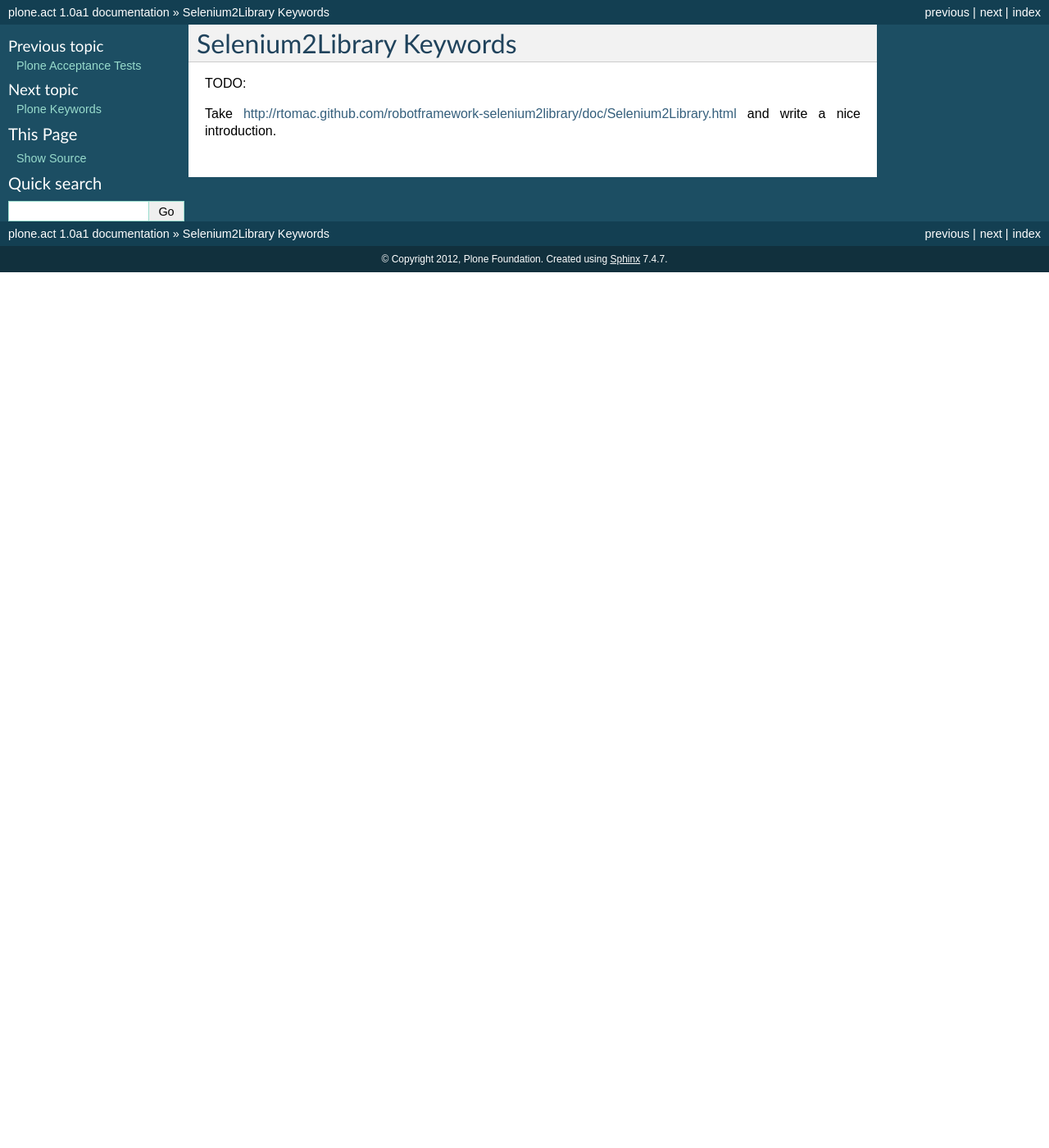
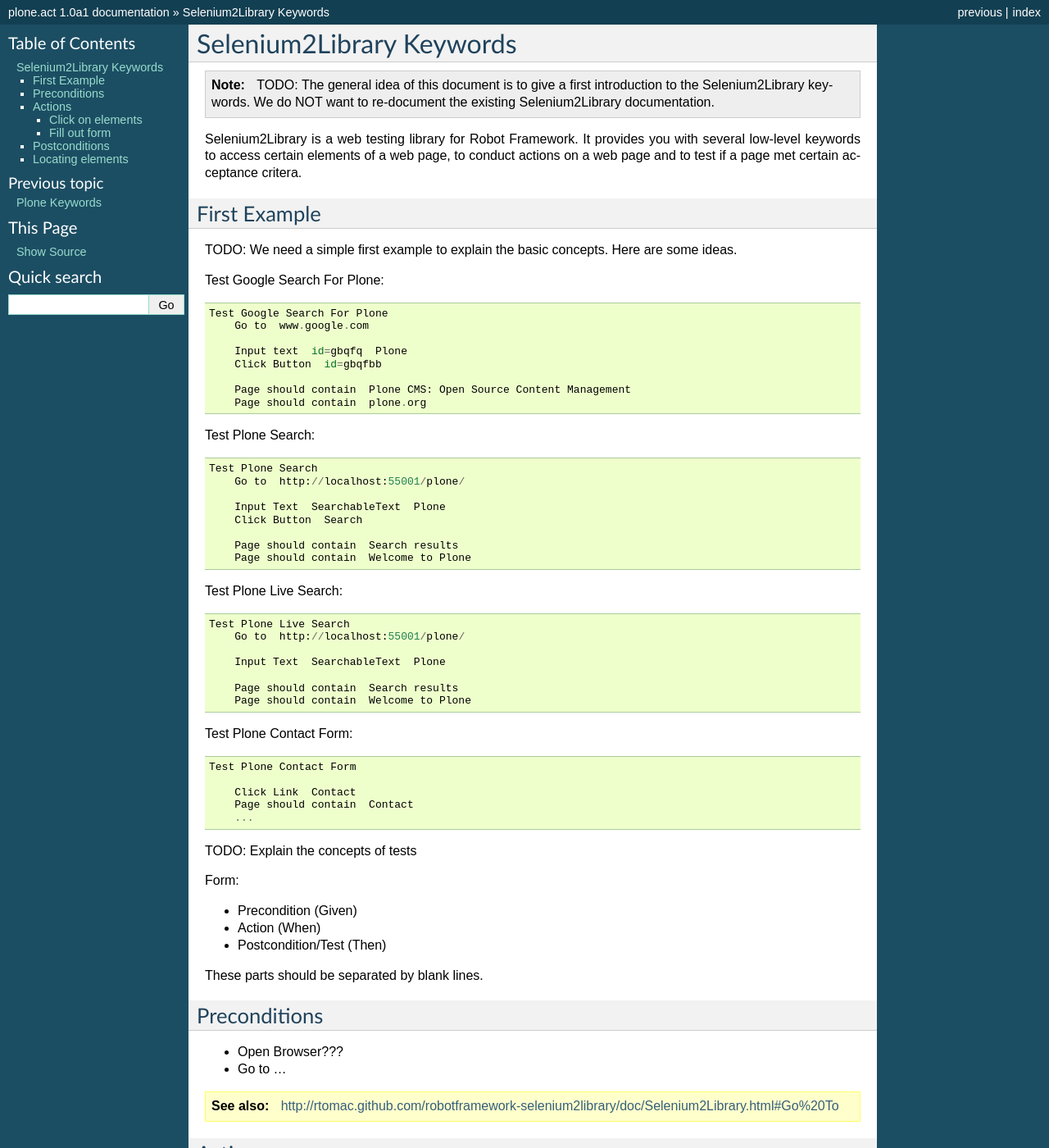
Before and after one commit to plone/plone.app.robotframework, a Sphinx documentation site: the page built from docs/source/keywords.rst, in a window 1280 px wide and 1400 px high. Shown: the whole window at 82% size. Built offline with Sphinx 7.4.7, drawn with Linux system fonts in a browser that asks for light colours; some of the changed text lies outside the part shown.

Commit message:
Rough outline of what could go into the Selenium2Library keywords section.

```diff
--- a/docs/source/index.rst
+++ b/docs/source/index.rst
@@ -3,7 +3,6 @@
     WARNING: If you are reading this on GitHub, DON'T! Read it on ReadTheDocs:
     http://ploneact.readthedocs.org/en/latest/index.html so you have working
     references and proper formatting.
-
 
 *******************************
 Plone Acceptance Tests
@@ -30,8 +29,8 @@
 .. toctree::
    :maxdepth: 2
 
+   plone.rst
    keywords.rst
-   plone.rst
 
 
 Indices and tables
--- a/docs/source/keywords.rst
+++ b/docs/source/keywords.rst
@@ -1,6 +1,142 @@
+==============================================================================
 Selenium2Library Keywords
-=========================
+==============================================================================
 
-TODO:
+.. note::
 
-Take http://rtomac.github.com/robotframework-selenium2library/doc/Selenium2Library.html and write a nice introduction.
+    TODO: The general idea of this document is to give a first introduction to
+    the Selenium2Library keywords. We do NOT want to re-document the existing
+    Selenium2Library documentation.
+
+Selenium2Library is a web testing library for Robot Framework. It provides you
+with several low-level keywords to access certain elements of a web page, to
+conduct actions on a web page and to test if a page met certain acceptance critera.
+
+
+First Example
+=============
+
+TODO: We need a simple first example to explain the basic concepts. Here are
+some ideas.
+
+
+Test Google Search For Plone::
+
+    Test Google Search For Plone
+        Go to  www.google.com
+
+        Input text  id=gbqfq  Plone
+        Click Button  id=gbqfbb
+
+        Page should contain  Plone CMS: Open Source Content Management
+        Page should contain  plone.org
+
+Test Plone Search::
+
+    Test Plone Search
+        Go to  http://localhost:55001/plone/
+
+        Input Text  SearchableText  Plone
+        Click Button  Search
+
+        Page should contain  Search results
+        Page should contain  Welcome to Plone
+
+Test Plone Live Search::
+
+    Test Plone Live Search
+        Go to  http://localhost:55001/plone/
+
+        Input Text  SearchableText  Plone
+
+        Page should contain  Search results
+        Page should contain  Welcome to Plone
+
+
+Test Plone Contact Form::
+
+    Test Plone Contact Form
+
+        Click Link  Contact
+        Page should contain  Contact
+        ...
+
+
+TODO: Explain the concepts of tests
+
+Form:
+
+- Precondition (Given)
+- Action (When)
+- Postcondition/Test (Then)
+
+These parts should be separated by blank lines.
+
+
+Preconditions
+=============
+
+- Open Browser???
+- Go to ...
+
+.. seealso::
+
+    http://rtomac.github.com/robotframework-selenium2library/doc/Selenium2Library.html#Go%20To
+
+Actions
+=======
+
+Click on elements
+-----------------
+
+- Click Button
+- Click Element
+- Click Image
+- Click Link
+
+.. seealso::
+
+    http://rtomac.github.com/robotframework-selenium2library/doc/Selenium2Library.html#Click%20Button
+
+Fill out form
+-------------
+
+- Input Text
+- Input Password
+
+.. seealso::
+
+    http://rtomac.github.com/robotframework-selenium2library/doc/Selenium2Library.html#Input%20Text
+
+
+Postconditions
+==============
+
+- Page Should Contain <locator>
+
+- Page Should Contain Button | Checkbox | Element | Image | Link | List | Radio Button | Textfield <locator>
+
+- Page Should Not Contain <locator>
+
+.. seealso::
+
+    http://rtomac.github.com/robotframework-selenium2library/doc/Selenium2Library.html#Page%20Should%20Contain
+
+
+Locating elements
+=================
+
+Locating element by id::
+
+
+    Click Element  id=submit
+    Click Element  name=submit
+    Click Element  xpath=//div[@id='my_element']
+    Click Element  dom=document.images[56]
+    Click Element  link=Save
+    Click Element  css=div.submit    Matches by CSS selector
+    Click Element  tag=div     Matches by HTML tag name
+
+.. seealso::
+
+    'locating elements' section http://rtomac.github.com/robotframework-selenium2library/doc/Selenium2Library.html
```
Also changed, not shown: other parts of docs/source/index.rst (+1 -1 lines), README.rst (+9 -0 lines).
